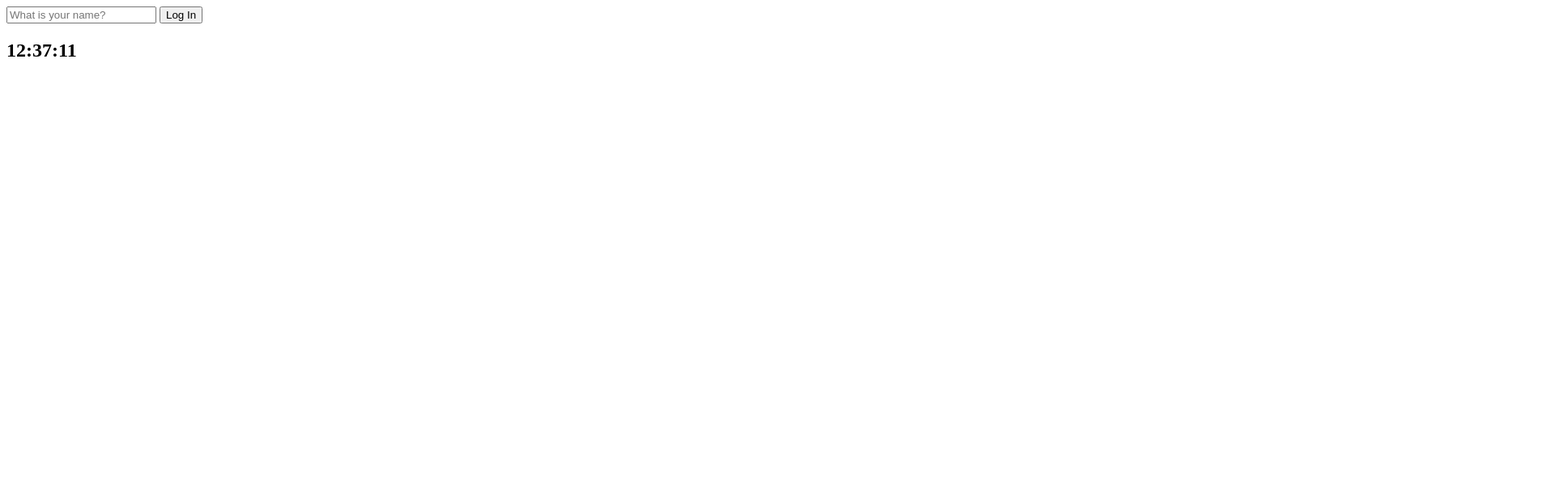
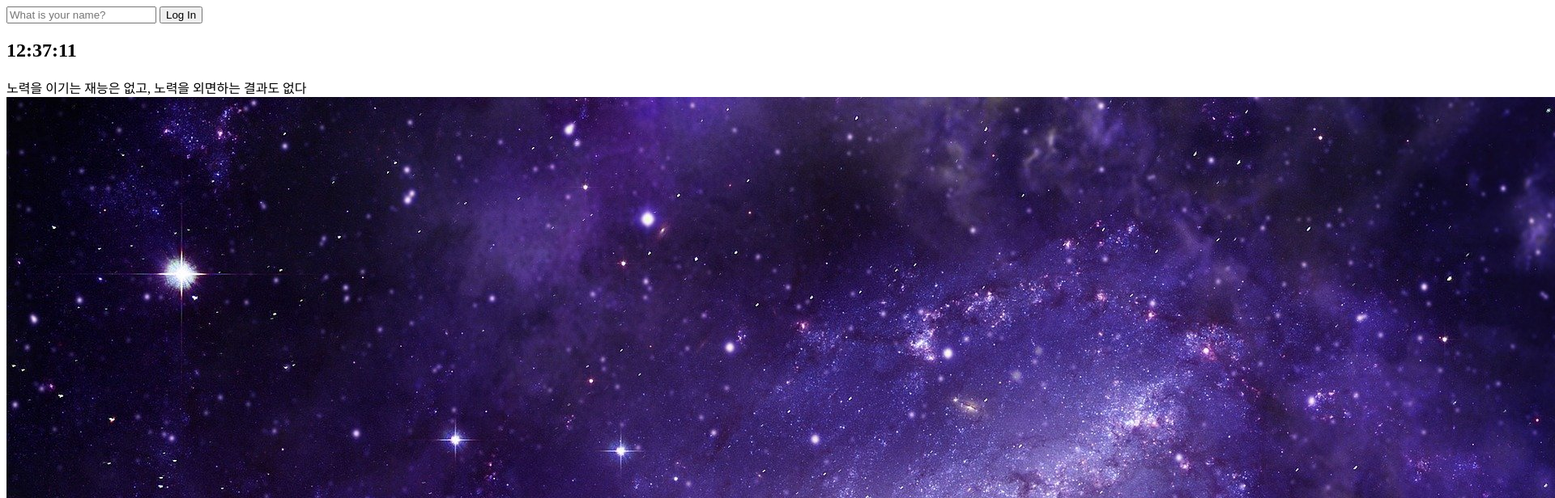
Before and after one commit to Justman123/ToDoList, a plain HTML site: page index.html in a window 1280 px wide. Shown: the top 616 px of the page at 81% size, 1920 px wide, since content can reach past the window. Drawn offline with Linux system fonts and the light colour scheme.

Commit message:
배경 기능 추가

```diff
--- /dev/null
+++ b/JS/background.js
@@ -0,0 +1,9 @@
+const images = ["0.jpg", "1.jpg", "2.jpg", "3.jpg", "4.jpg", "5.jpg"];
+
+const chosenImage = images[Math.floor(Math.random() * images.length)];
+
+const bgImage = document.createElement("img")
+
+bgImage.src = `img/${chosenImage}`;
+
+document.body.appendChild(bgImage);
--- /dev/null
+++ b/JS/quotes.js
@@ -0,0 +1,71 @@
+const quotes = [
+    {
+        quote: "Never leave that 'till tomorrow which you can do today.",
+        author: "Benjamin Franklin"
+    },
+    {
+        quote: "No pain, No gain.",
+        author: "Benjamin Franklin"
+    },
+    {
+        quote: "Life is a journey.",
+        author: "Ralph Waldo Emerson"
+    },
+    {
+        quote: "I was never less alone than when by myself.",
+        author: "Edward Giboon"
+    },
+    {
+        quote: "Only I can change my life, no one can do it for me.",
+        author: "Carol Burnett"
+    },
+    {
+        quote: "It is not length of life, But depth of life.",
+        author: "Ralph Waldo Emerson"
+    },
+    {
+        quote: "Where there is a will there is a way.",
+        author: "Angela Merkel"
+    },
+    {
+        quote: "you cannot change what you are, only what you do.",
+        author: "Philip Pullman"
+    },
+    {
+        quote: "Lay a firm foundation with the bricks that others throw at you.",
+        author: "David Brinkley"
+    },
+    {
+        quote: "Change the way you look at things and the things you look at change.",
+        author: "Wayne Dyer"
+    },
+    {
+        quote: "If you run you stand a chance of losing, but if you don't run you've already.",
+        author: "Barack Obama"
+    },
+    {
+        quote: "If you have always done it that way, it is probably wrong.",
+        author: "Charles Kettering"
+    },
+    {
+        quote: "The greatest mistake you can make in life is to be continuallt fearing you will make one.",
+        author: "Elbert Hubbard"
+    },
+    {
+        quote: "To create more positive results in your life, replace 'if only' with 'next time'",
+        author: "Georg C. Lichtenberg"
+
+    },
+    {
+        quote: "노력을 이기는 재능은 없고, 노력을 외면하는 결과도 없다",
+        author: ""
+    }
+
+];
+const quote = document.querySelector("#quote span:first-child");
+const author = document.querySelector("#quote span:last-child");
+
+const todaysQuote = quotes[Math.floor(Math.random() * quotes.length)];
+
+quote.innerText = todaysQuote.quote;
+author.innerText = todaysQuote.author;
--- a/index.html
+++ b/index.html
@@ -14,7 +14,13 @@
    </form>
    <h2 id="clock">00:00</h2>
    <h1 id="greeting" class="hidden"></h1>
+   <div id="quote">
+       <span></span>
+       <span></span>
+   </div>
    <script src="JS/greetings.js"></script>
    <script src="JS/clock.js"></script>
+   <script src="JS/quotes.js"></script>
+   <script src="JS/background.js"></script>
 </body>
 </html>
```
Also changed, not shown: CSS/style.css (+12 -0 lines), img/0.jpg (added), img/1.jpg (added), img/2.jpg (added), img/3.jpg (added), img/4.jpg (added), img/5.jpg (added).
